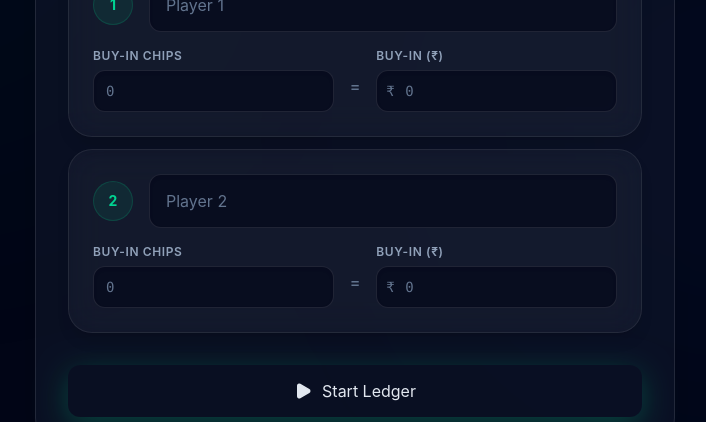
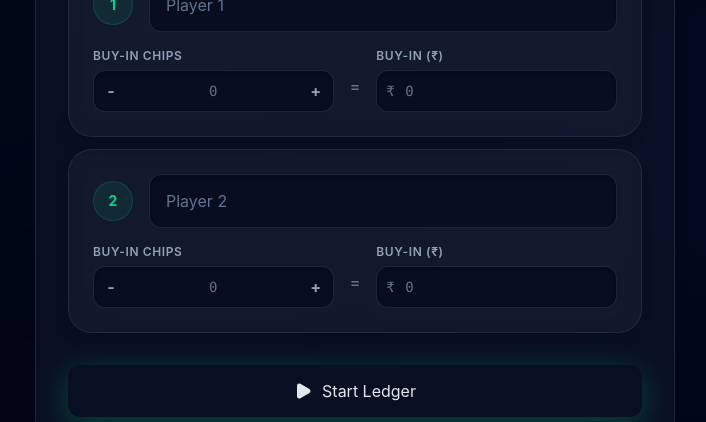
Before and after one commit to notnishantgoel/poker-ledger, a React (Vite) app: page / in a window 1280 px wide. Shown: the part 375-797 px from the top of the page, without its empty margins (285-991 px from the left). Built offline with nearby package versions, Linux system fonts and the light colour scheme.

Commit message:
Adds +/- 10 buttons to chips input and sets defaults for chip value and buy-ins

```diff
--- a/src/App.jsx
+++ b/src/App.jsx
@@ -61,13 +61,24 @@ function TwoWayInput({ chipValue, chips, money, onChange, chipLabel, moneyLabel
   const onC = e => { const v=e.target.value; setCStr(v); setFocus("c"); const n=parseFloat(v)||0; const m=round2(n*chipValue); setMStr(m>0?String(m):""); onChange({chips:n,money:m}); };
   const onM = e => { const v=e.target.value; setMStr(v); setFocus("m"); const n=parseFloat(v)||0; const c=chipValue>0?round2(n/chipValue):0; setCStr(c>0?String(c):""); onChange({chips:c,money:n}); };
 
+  const adjustC = delta => {
+    const current = parseFloat(cStr) || 0;
+    const n = Math.max(0, current + delta);
+    setCStr(n > 0 ? String(n) : "");
+    const m = round2(n * chipValue);
+    setMStr(m > 0 ? String(m) : "");
+    onChange({ chips: n, money: m });
+  };
+
   return (
     <div className="flex items-end gap-3 sm:gap-4">
       <div className="flex-1 min-w-0">
         <label className="text-[10px] sm:text-xs font-semibold mb-1.5 block tracking-wider uppercase text-slate-400">{chipLabel || "Chips"}</label>
-        <div className="relative group">
+        <div className="relative group flex items-center">
+          <button onClick={()=>adjustC(-10)} className="absolute left-1 z-10 w-7 h-7 flex items-center justify-center rounded-md hover:bg-white/10 text-slate-400 hover:text-slate-200 transition-colors font-bold">-</button>
           <input type="number" value={cStr} onChange={onC} onFocus={()=>setFocus("c")} onBlur={()=>setFocus(null)} placeholder="0"
-            className={`w-full rounded-xl px-3 py-2.5 text-sm glass-input font-mono ${focus === "c" ? "focus:ring-emerald-500/20 focus:border-emerald-500/50" : ""}`} />
+            className={`w-full rounded-xl px-8 text-center py-2.5 text-sm glass-input font-mono ${focus === "c" ? "focus:ring-emerald-500/20 focus:border-emerald-500/50" : ""}`} />
+          <button onClick={()=>adjustC(10)} className="absolute right-1 z-10 w-7 h-7 flex items-center justify-center rounded-md hover:bg-white/10 text-slate-400 hover:text-slate-200 transition-colors font-bold">+</button>
         </div>
       </div>
       <div className="pb-2.5 sm:pb-3.5 text-slate-500 font-medium shrink-0">=</div>
@@ -182,7 +193,15 @@ function SetupScreen({ onStart, savedNames }) {
 
   const addP = () => setPlayers(p=>[...p,{id:String(nid.current++),name:"",chips:0,money:0}]);
   const rmP = id => { if(players.length>2) setPlayers(p=>p.filter(x=>x.id!==id)); };
-  const upd = (id,f,v) => setPlayers(p=>p.map(x=>x.id===id?{...x,[f]:v}:x));
+  const upd = (id, f, v) => setPlayers(p => p.map(x => {
+    if (x.id !== id) return x;
+    const nx = { ...x, [f]: v };
+    if (f === "name" && !x.name && v.trim() && nx.chips === 0) {
+      nx.chips = 20;
+      nx.money = round2(20 * (parseFloat(chipValue) || 5));
+    }
+    return nx;
+  }));
 
   const showSug = (id,name) => {
     if(!name||!savedNames.length){setSug({id:null,list:[]});return;}
@@ -191,7 +210,7 @@ function SetupScreen({ onStart, savedNames }) {
     setSug(list.length?{id,list:list.slice(0,5)}:{id:null,list:[]});
   };
 
-  const cv = parseFloat(chipValue)||0;
+  const cv = parseFloat(chipValue)||5;
 
   const handleStart = () => {
     setError("");
```
